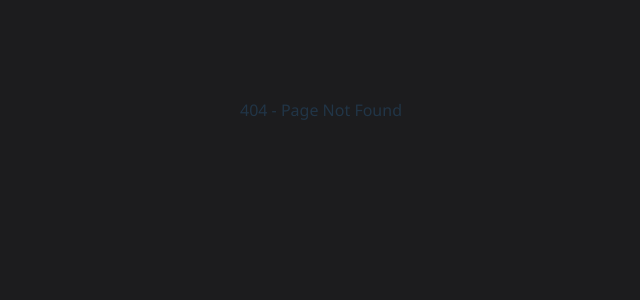
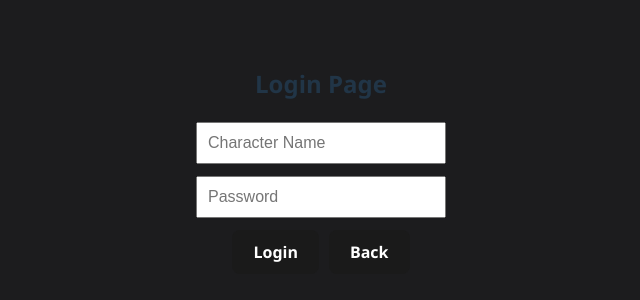
Before and after one commit to mbuba-droid/Whack_Mole_React-Flask, a React (Vite) app in the folder my-app/: page /login in a window 1280 px wide. Before the commit this address had no page. Shown: the part 290-590 px from the top of the page, without its empty margins (319-959 px from the left). Built offline with nearby package versions, Linux system fonts and the light colour scheme.

Commit message:
WMRF-3 create login page

```diff
--- a/my-app/src/App.jsx
+++ b/my-app/src/App.jsx
@@ -2,6 +2,7 @@ import React from 'react';
 import { BrowserRouter as Router, Routes, Route } from 'react-router-dom';
 import HomePage from './components/Homepage';
 import Register from './components/Registerpage';
+import Login from './components/Loginpage';
 
 function App() {
   return (
@@ -9,6 +10,7 @@ function App() {
       <Routes>
         <Route path="/" element={<HomePage />} />
         <Route path="/register" element={<Register />} />
+        <Route path="/login" element={<Login />} />
         <Route path="*" element={<div>404 - Page Not Found</div>} />
       </Routes>
     </Router>
--- /dev/null
+++ b/my-app/src/components/Loginpage.jsx
@@ -0,0 +1,123 @@
+/* Import React hooks and dependencies */
+import React, { useState, useEffect } from 'react';
+import { useNavigate } from 'react-router-dom';
+
+/* Main Login component */
+function Login() {
+  /* State for character name input */
+  const [characterName, setCharacterName] = useState('');
+  /* State for password input */
+  const [password, setPassword] = useState('');
+  /* State for logged-in user */
+  const [loggedInUser, setLoggedInUser] = useState(null);
+  /* React Router navigation hook */
+  const navigate = useNavigate();
+
+  /* On mount, check if user is already logged in */
+  useEffect(() => {
+    const storedUser = localStorage.getItem('loggedInUser');
+    if (storedUser) {
+      setLoggedInUser(JSON.parse(storedUser));
+    }
+  }, []);
+
+  /* Handle login form submission */
+  const handleLogin = (e) => {
+    e.preventDefault();
+    /* Validate inputs */
+    if (!characterName || !password) {
+      alert('Please enter both character name and password.');
+      return;
+    }
+    /* Check stored user credentials */
+    const storedUser = localStorage.getItem('user');
+    if (!storedUser) {
+      alert('No registered user found. Please register first.');
+      return;
+    }
+    const user = JSON.parse(storedUser);
+    /* Validate credentials */
+    if (user.name === characterName && user.password === password) {
+      localStorage.setItem('loggedInUser', JSON.stringify(user));
+      setLoggedInUser(user);
+      alert('Logged in successfully!');
+      navigate('/game');
+    } else {
+      alert('Invalid character name or password.');
+    }
+  };
+
+  /* Handle back button click */
+  const handleBack = () => {
+    navigate('/');
+  };
+
+  /* Render login form or welcome message if already logged in */
+  return (
+    <div style={styles.container}>
+      <h2>Login Page</h2>
+      {loggedInUser ? (
+        <div>
+          <p>Welcome back, {loggedInUser.name}!</p>
+          <button style={styles.button} onClick={() => navigate('/game')}>Go to Game</button>
+          <button style={styles.button} onClick={handleBack}>Back</button>
+        </div>
+      ) : (
+        <form onSubmit={handleLogin} style={styles.form}>
+          <input
+            type="text"
+            placeholder="Character Name"
+            value={characterName}
+            onChange={(e) => setCharacterName(e.target.value)}
+            style={styles.input}
+            required
+          />
+          <input
+            type="password"
+            placeholder="Password"
+            value={password}
+            onChange={(e) => setPassword(e.target.value)}
+            style={styles.input}
+            required
+          />
+          <div style={styles.buttonGroup}>
+            <button type="submit" style={styles.button}>Login</button>
+            <button type="button" style={styles.button} onClick={handleBack}>Back</button>
+          </div>
+        </form>
+      )}
+    </div>
+  );
+}
+
+/* Inline styles for the component */
+const styles = {
+  container: {
+    textAlign: 'center',
+    paddingTop: '100px',
+  },
+  form: {
+    display: 'flex',
+    flexDirection: 'column',
+    gap: '12px',
+    alignItems: 'center',
+  },
+  input: {
+    padding: '10px',
+    fontSize: '16px',
+    width: '250px',
+  },
+  buttonGroup: {
+    display: 'flex',
+    gap: '10px',
+    justifyContent: 'center',
+  },
+  button: {
+    padding: '10px 20px',
+    fontSize: '16px',
+    cursor: 'pointer',
+  },
+};
+
+/* Export the Login component */
+export default Login;
```
